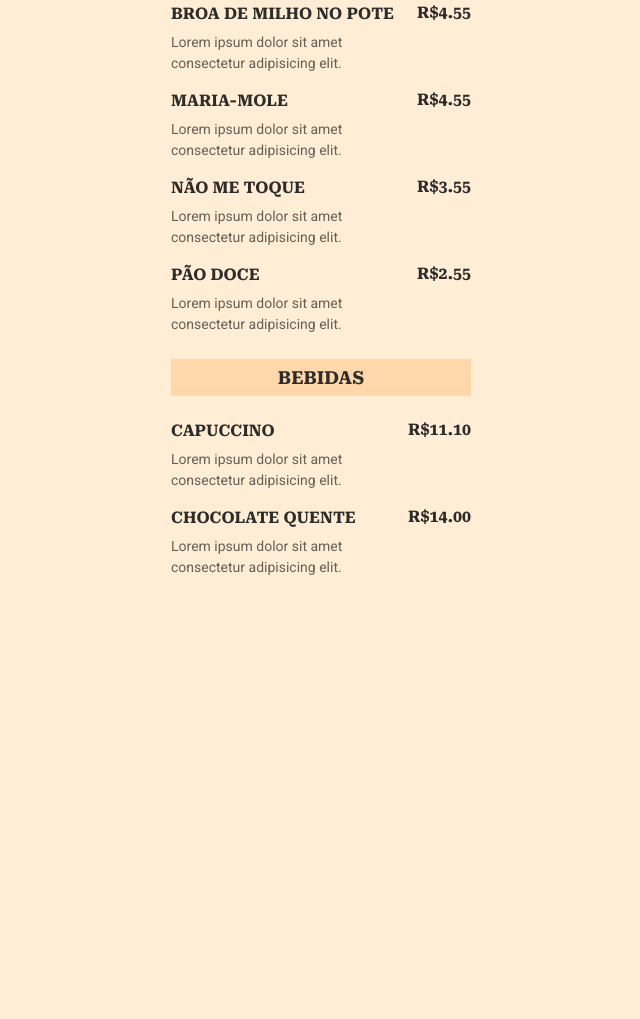
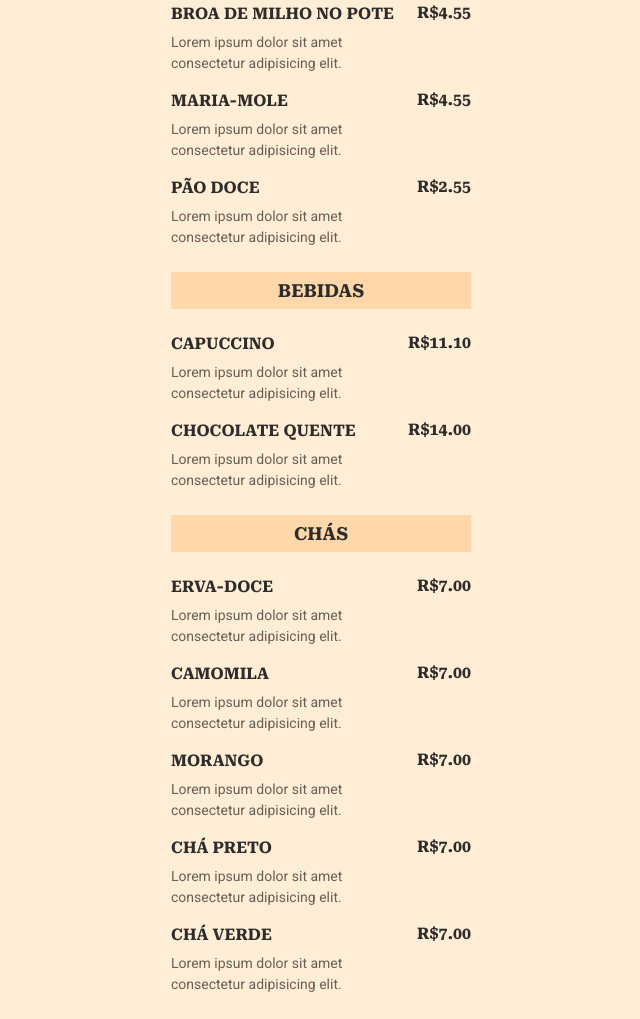
Before and after one commit to eccxdee/EcciCoffe, a plain HTML site: page index.html in a window 1280 px wide. Shown: the part 175-1194 px from the top of the page, without its empty margins (319-959 px from the left). Before the commit the page ends 800 px from the top, so only its background shows below. Drawn offline with Linux system fonts and the light colour scheme.

Commit message:
chás adicionados em uma nova section

```diff
--- a/index.html
+++ b/index.html
@@ -15,8 +15,10 @@
   </head>
   <body>
     <header>
+    <nav>
       <h1>Ecci<span>Coffee</span></h1>
       <p>aberto todos os dias. das 07h-20h</p>
+    </nav>
     </header>
 
     <section>
@@ -46,20 +48,6 @@
 
           <strong id="preço">
             R$4.55
-          </strong>
-
-        </li>
-
-        <li>
-          <div id="detalhes">
-            <h3>Não me toque</h3>
-            <p>
-              Lorem ipsum dolor sit amet consectetur adipisicing elit.
-            </p>
-          </div>
-
-          <strong id="preço">
-            R$3.55
           </strong>
 
         </li>
@@ -116,5 +104,81 @@
       </ul>
     </section>
 
+<section>
+      <h2>Chás</h2>
+      <ul>
+        <li>
+          <div id="detalhes">
+            <h3>Erva-Doce</h3>
+            <p>
+              Lorem ipsum dolor sit amet consectetur adipisicing elit.
+            </p>
+          </div>
+
+          <strong id="preço">
+            R$7.00
+          </strong>
+
+        </li>
+
+        <li>
+          <div id="detalhes">
+            <h3>Camomila</h3>
+            <p>
+              Lorem ipsum dolor sit amet consectetur adipisicing elit.
+            </p>
+          </div>
+
+          <strong id="preço">
+            R$7.00
+          </strong>
+
+        </li>
+
+        <li>
+          <div id="detalhes">
+            <h3>Morango</h3>
+            <p>
+              Lorem ipsum dolor sit amet consectetur adipisicing elit.
+            </p>
+          </div>
+
+          <strong id="preço">
+            R$7.00
+          </strong>
+
+        </li>
+
+        <li>
+          <div id="detalhes">
+            <h3>Chá Preto</h3>
+            <p>
+              Lorem ipsum dolor sit amet consectetur adipisicing elit.
+            </p>
+          </div>
+
+          <strong id="preço">
+            R$7.00
+          </strong>
+
+        </li>
+
+        <li>
+          <div id="detalhes">
+            <h3>Chá Verde</h3>
+            <p>
+              Lorem ipsum dolor sit amet consectetur adipisicing elit.
+            </p>
+          </div>
+
+          <strong id="preço">
+            R$7.00
+          </strong>
+
+        </li>
+
+      </ul>
+    </section>
+
   </body>
 </html>
```
